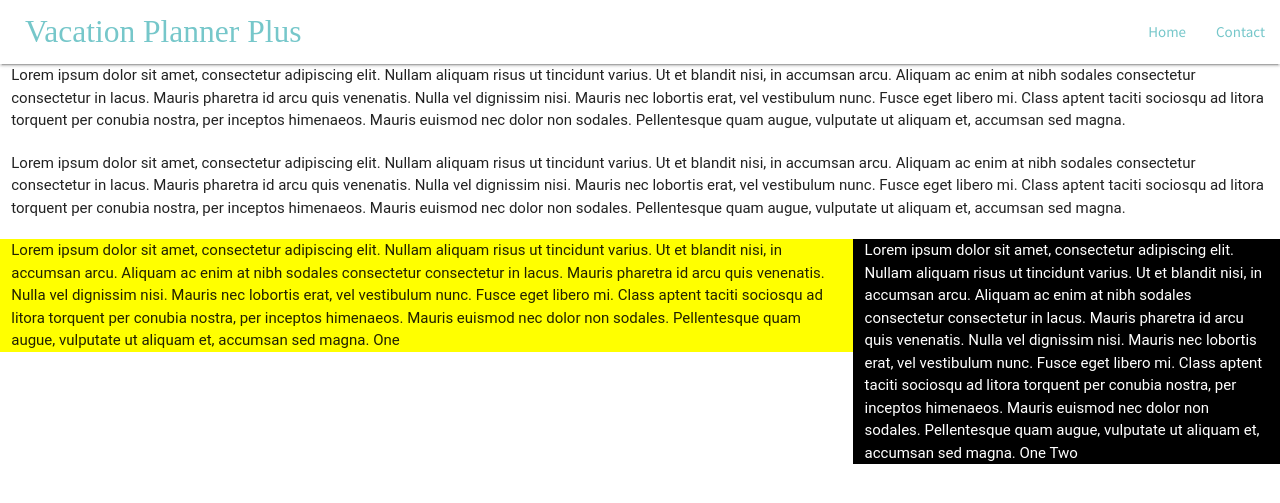
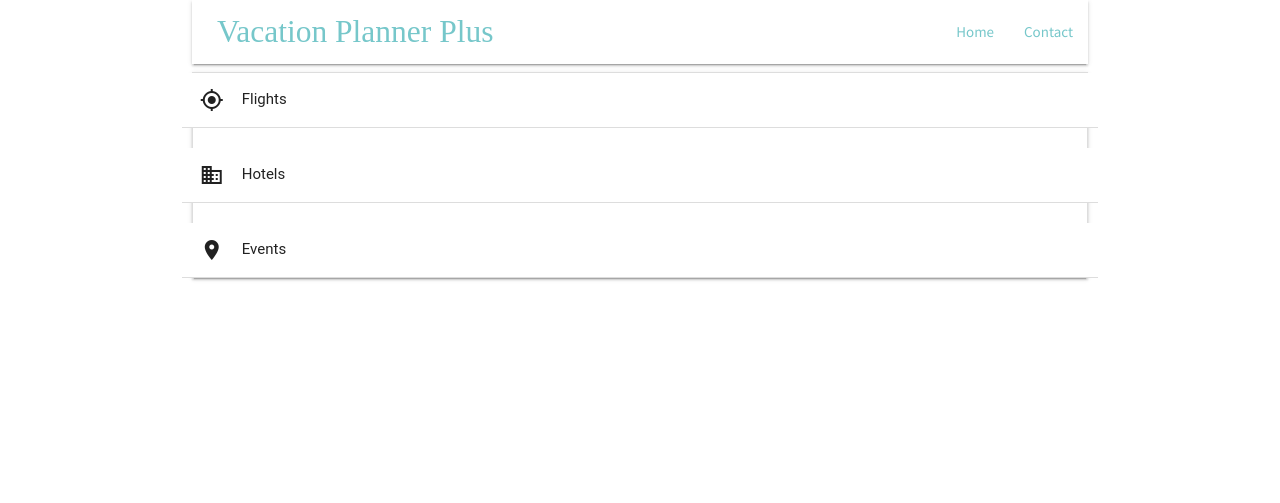
Before and after one commit to jacobc03/vacation-planner-plus, a PHP site: page /vacation_planner.html in a window 1280 px wide. Shown: the top 503 px of the page. Run offline with PHP 8.4, Linux system fonts and the light colour scheme; some libraries are stand-ins or nearby versions; some web fonts are replaced.

Commit message:
added collapsible fields for Flight, Hotel and Event areas

```diff
--- a/assets/css/results.css
+++ b/assets/css/results.css
@@ -15,11 +15,11 @@ body {
 
 /*events_results level styling*/
 #events_results {
-background: yellow
+background:white;
+padding-right: 5px;
 }
 
 /*map_results level styling*/
 #map_results {
- background: black;
- color: white;
+ background:white;
 }
--- a/vacation_planner.html
+++ b/vacation_planner.html
@@ -21,7 +21,7 @@
 
 	<body>
 
-		<div id="container">
+		<div class="container">
 
 			<nav>
                 <div class="nav-wrapper">
@@ -38,29 +38,39 @@
 
             <div id="results_container">
 
+            <ul class="collapsible" data-collapsible="accordion">
+                <li>
                     <div class = "row">
-        			<div id="flight_results" class="col s12">
+                        <div class="collapsible-header"><i class="material-icons">my_location</i>Flights
+            			<div id="flight_results" class="col s12 collapsible-body">
                         Lorem ipsum dolor sit amet, consectetur adipiscing elit. Nullam aliquam risus ut tincidunt varius. Ut et blandit nisi, in accumsan arcu. Aliquam ac enim at nibh sodales consectetur consectetur in lacus. Mauris pharetra id arcu quis venenatis. Nulla vel dignissim nisi. Mauris nec lobortis erat, vel vestibulum nunc. Fusce eget libero mi. Class aptent taciti sociosqu ad litora torquent per conubia nostra, per inceptos himenaeos. Mauris euismod nec dolor non sodales. Pellentesque quam augue, vulputate ut aliquam et, accumsan sed magna.
-
             			</div>
                     </div>
+                    </div>
+                </li>
+                <li>
                     <div class = "row">
-        			<div id="hotel_results" class="col s12">
+                        <div class="collapsible-header"><i class="material-icons">business</i>Hotels
+            			<div id="hotel_results" class="col s12 collapsible-body">
                         Lorem ipsum dolor sit amet, consectetur adipiscing elit. Nullam aliquam risus ut tincidunt varius. Ut et blandit nisi, in accumsan arcu. Aliquam ac enim at nibh sodales consectetur consectetur in lacus. Mauris pharetra id arcu quis venenatis. Nulla vel dignissim nisi. Mauris nec lobortis erat, vel vestibulum nunc. Fusce eget libero mi. Class aptent taciti sociosqu ad litora torquent per conubia nostra, per inceptos himenaeos. Mauris euismod nec dolor non sodales. Pellentesque quam augue, vulputate ut aliquam et, accumsan sed magna.
-
             			</div>
                     </div>
+                    </div>
+                </li>
+                <li>
                     <div class = "row">
-        			<div id="events_results" class="col s8">
+                        <div class="collapsible-header"><i class="material-icons">location_on</i>Events
+            			<div id="events_results" class="col s8 collapsible-body">
                         Lorem ipsum dolor sit amet, consectetur adipiscing elit. Nullam aliquam risus ut tincidunt varius. Ut et blandit nisi, in accumsan arcu. Aliquam ac enim at nibh sodales consectetur consectetur in lacus. Mauris pharetra id arcu quis venenatis. Nulla vel dignissim nisi. Mauris nec lobortis erat, vel vestibulum nunc. Fusce eget libero mi. Class aptent taciti sociosqu ad litora torquent per conubia nostra, per inceptos himenaeos. Mauris euismod nec dolor non sodales. Pellentesque quam augue, vulputate ut aliquam et, accumsan sed magna.
                             One
             			</div>
-                     <div id="map_results" class="col s4">
+                         <div id="map_results" class="col s4 collapsible-body">
                          Lorem ipsum dolor sit amet, consectetur adipiscing elit. Nullam aliquam risus ut tincidunt varius. Ut et blandit nisi, in accumsan arcu. Aliquam ac enim at nibh sodales consectetur consectetur in lacus. Mauris pharetra id arcu quis venenatis. Nulla vel dignissim nisi. Mauris nec lobortis erat, vel vestibulum nunc. Fusce eget libero mi. Class aptent taciti sociosqu ad litora torquent per conubia nostra, per inceptos himenaeos. Mauris euismod nec dolor non sodales. Pellentesque quam augue, vulputate ut aliquam et, accumsan sed magna.
                             One Two
                         </div>
                     </div>
                     </div>
+                </li>
             </div>
 
     <!--Import jQuery before our js-->
```
Lines whose indentation alone changed are shown as unchanged.
